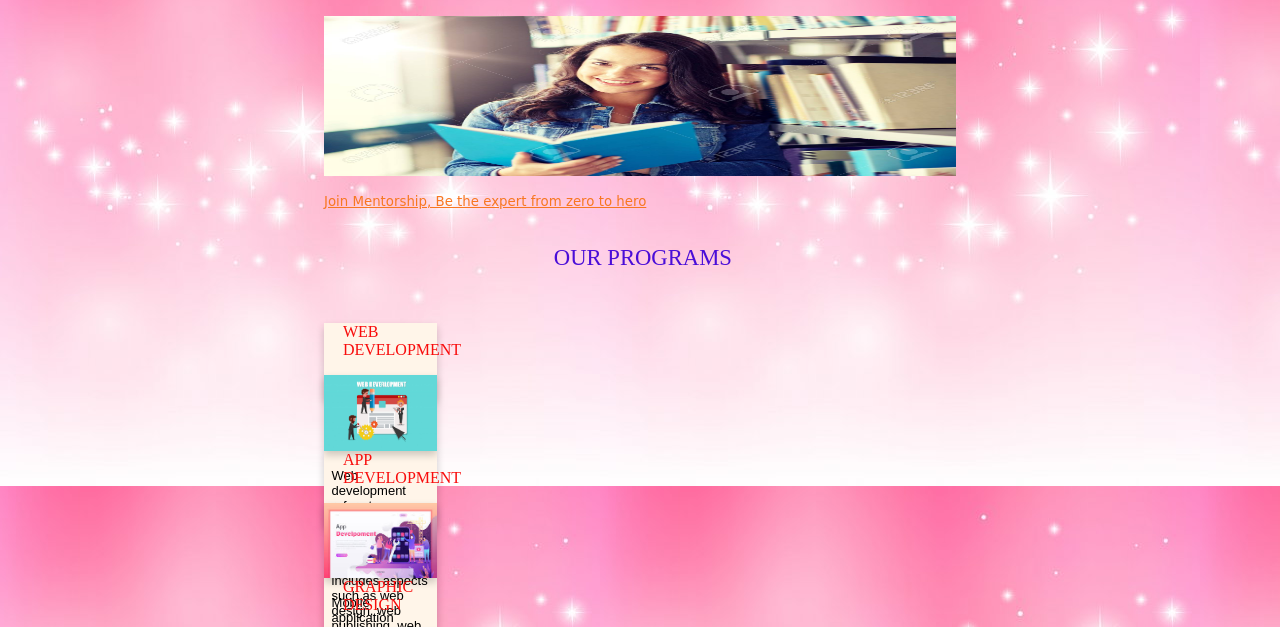
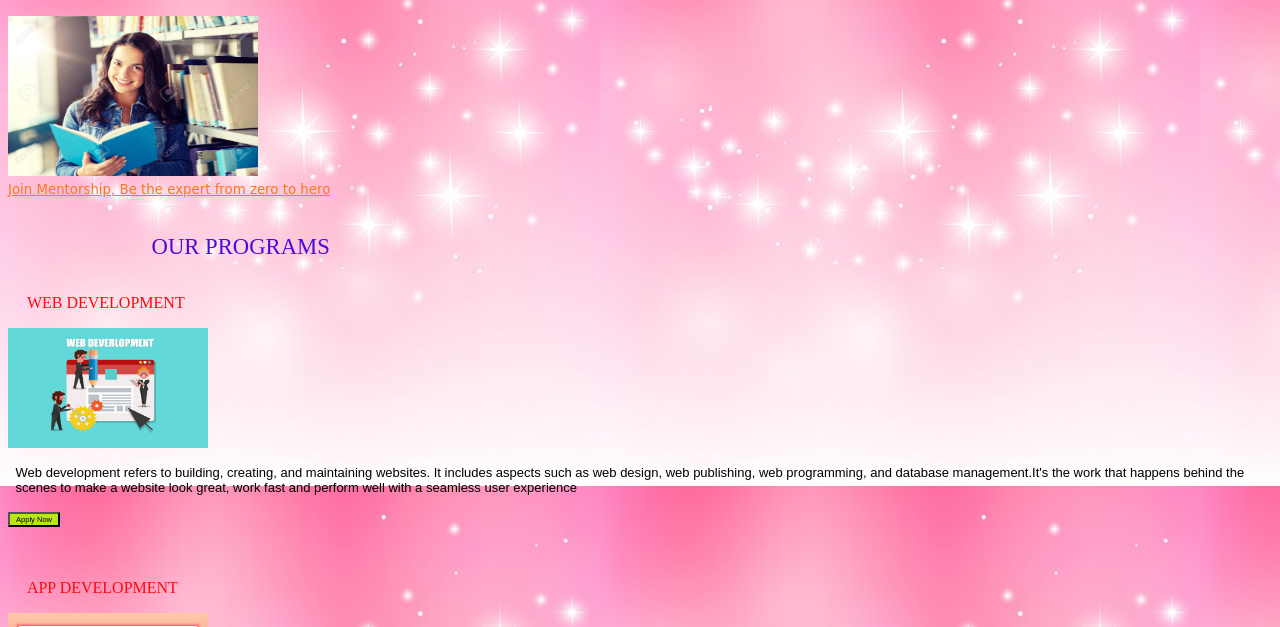
Before and after one commit to Rishika9491/Mentorship, a plain HTML site: page index.html in a window 1280 px wide. Shown: the part 106-733 px from the top of the page. Drawn offline with Linux system fonts and the light colour scheme; files that its build step writes are made by us from their sources.

Commit message:
Update index.html

```diff
--- a/index.html
+++ b/index.html
@@ -1,8 +1,6 @@
 <!DOCTYPE html>
 <html>
-    <head>
-        <link rel="stylesheet" href="./css/style.css">
-    </head>
+
 
     <body background="pink.jpg">
         <br>
```
